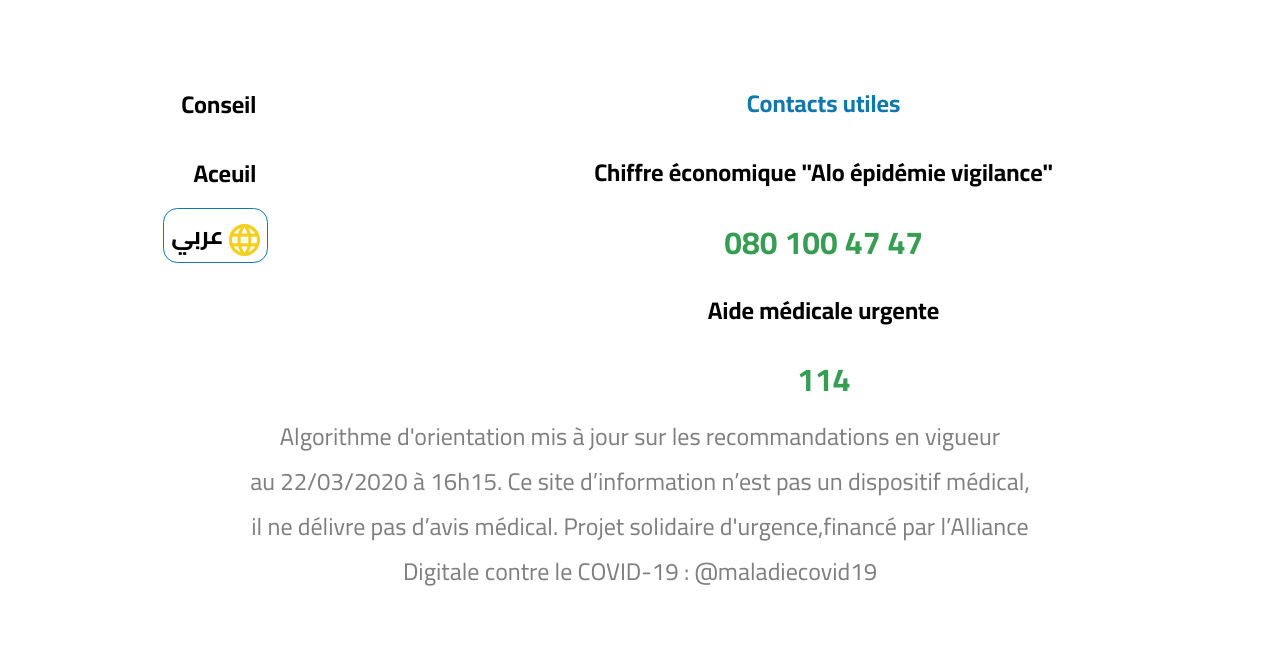
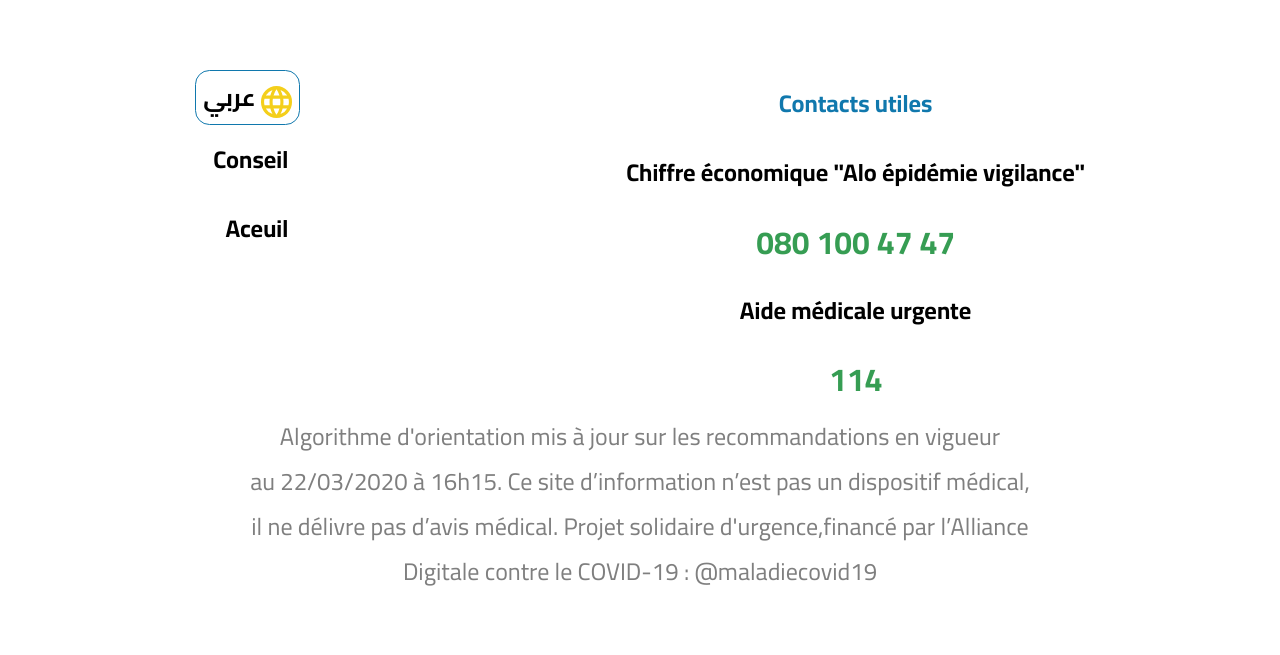
Before and after one commit to marwanmar123/travCovide, a website: page index.html in a window 1280 px wide. Shown: the part 2799-3454 px from the top of the page. Drawn offline with Linux system fonts and the light colour scheme.

Commit message:
edit in footer

```diff
--- a/app/scss/style.scss
+++ b/app/scss/style.scss
@@ -1003,10 +1003,9 @@ $listColor:#1A519E;
     max-width: 120em;
     margin: 0 auto;
     display: flex;
-    flex-direction: row;
+    justify-content: space-between;
 
     .nav__listes {
-        padding: 0em 4em 0em 0em;
         display: flex;
         flex-direction: column;
 
@@ -1026,7 +1025,6 @@ $listColor:#1A519E;
     }
 
     &__contact {
-        padding: 0em 4em 0em 0em;
         text-align: center;
         line-height: 4.5em;
 
@@ -1071,7 +1069,6 @@ $listColor:#1A519E;
 @media only screen and (max-width:1700px) {
     .footer {
         padding: 5em;
-        // max-width: 120em;
         margin: 0 auto;
         justify-content: space-around;
         flex-direction: row;
--- a/index.html
+++ b/index.html
@@ -93,11 +93,11 @@
         <div class="footer">
             <div class="nav">
                 <div class="nav__listes">
-                    <a href="#" class="nav__listes--a">Conseil</a>
-                    <a href="#" class="nav__listes--a">Aceuil</a>
                     <a href="#" class="nav__listes--a langue2">عربي
                         <img class="langue__icolangue" src="./Design/Assets/SVG/Icon material-language.svg" alt="">
                     </a>
+                    <a href="#" class="nav__listes--a">Conseil</a>
+                    <a href="#" class="nav__listes--a">Aceuil</a>
                 </div>
             </div>
             <div class="footer__contact">
```
Also changed, not shown: htmlFiles/conseil.html (+2 -2 lines), src/css/style.css, 1 other file.
